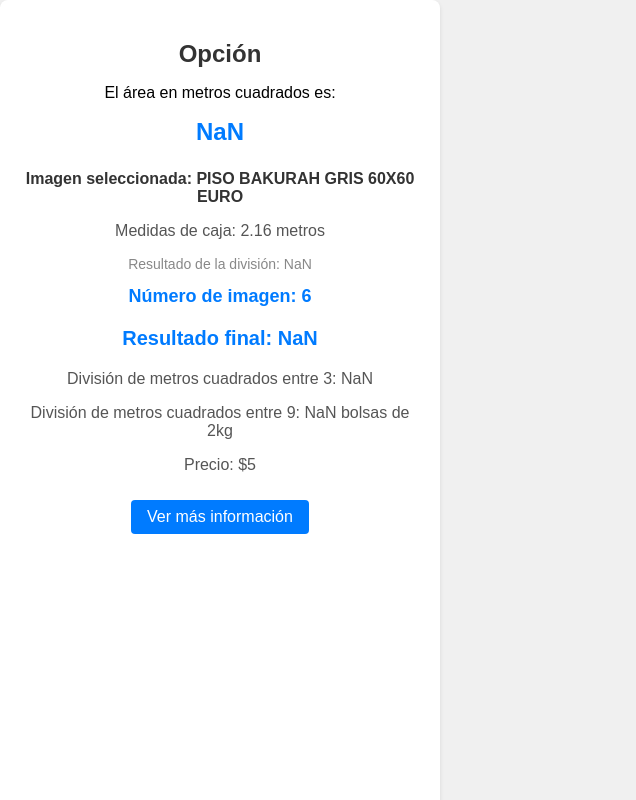
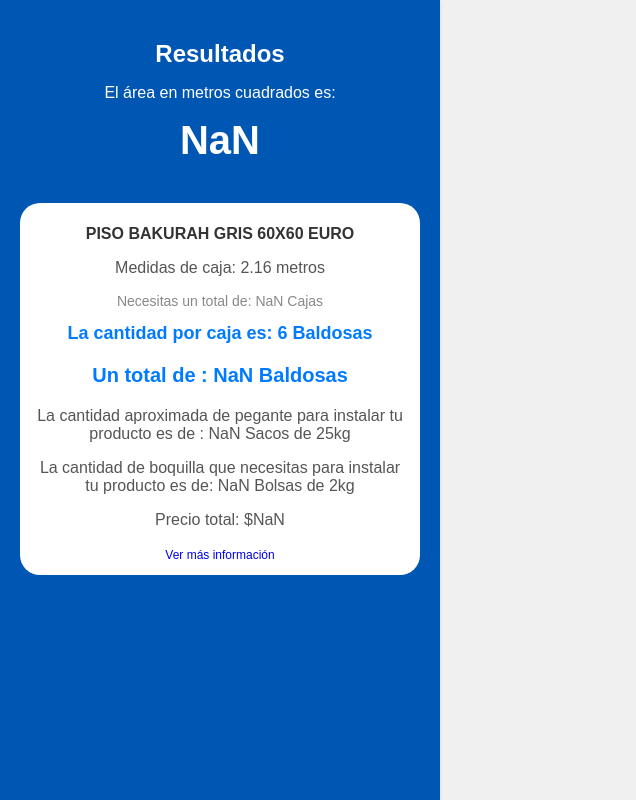
Before and after one commit to CalculadoraTrujillo/Calculadoratrujillo, a plain HTML site: page checkbox1.html in a window 1280 px wide. Both pictures are taken after a click on the element "PISO BAKURAH GRIS". Shown: the full height of the page, 0-636 px from the left. Drawn offline with Linux system fonts and the light colour scheme.

Commit message:
Add files via upload

```diff
--- a/checkbox1.html
+++ b/checkbox1.html
@@ -19,9 +19,7 @@
 
   /* Estilos del contenedor de resultados */
   .result-container {
-
-    background-color: white;
-    border-radius: 8px;
+    background-color:#0056b3;
     padding: 20px;
     box-shadow: 0 2px 4px rgba(0, 0, 0, 0.1);
     text-align: center;
@@ -31,6 +29,7 @@
     height: 100vh;
     left: 0;
   }
+
 
   /* Estilos de la galería de imágenes */
   .image-gallery {
@@ -126,21 +125,12 @@
 
   /* Estilos del botón de información */
   .info-button {
-    margin-top: 10px;
-    background-color: #007bff;
-    color: white;
-    border: none;
-    border-radius: 4px;
-    padding: 8px 16px;
-    cursor: pointer;
-    transition: background-color 0.3s;
+    font-size: 12px;
     text-decoration: none;
-    display: inline-block;
-    text-align: center;
   }
 
   .info-button:hover {
-    background-color: #0056b3;
+color: #007bff;
   }
 
 
@@ -155,10 +145,12 @@
   <div class="container-fluid" style="display: grid; grid-template-columns: 1fr 1fr; width: 100%;">
         <div style="left: 0; position: fixed; width: 50%;">
           <div class="result-container">
-            <h2>Opción</h2>
-            <p>El área en metros cuadrados es:</p>
-            <p id="result-value"></p>
-            <p id="selected-image-name"></p>
+            <h2 style="color: white;">Resultados</h2>
+            <p style="color: white;">El área en metros cuadrados es:</p>
+            <p style="color: white; font-size: 40px;" id="result-value"></p>
+            <div style="background-color: white; border-radius: 20px;">
+              <div style="padding: 12px;">
+                <p  id="selected-image-name"></p>
                 <p id="image-measures"></p>
                 <p class="division-result"></p>
                 <p class="image-number"></p>
@@ -168,15 +160,19 @@
                 <p class="image-price"></p>
                 <a href="otra_pagina.html" class="info-button">Ver más información</a>
               </div>
+
             </div>
 
-        <div style="position: absolute; right: 0 ;width: 50%;">
+          </div>
+        </div>
+
+        <div style="position: absolute; right: 0 ;width: 50%; ">
 
 
 
           <div class="image-gallery">
 
-                  <div class="gallery-item" onclick="showInfo('PISO BAKURAH GRIS 60X60 EURO', '2.16 metros', 2.16, 6, 5)">
+                  <div class="gallery-item" onclick="showInfo('PISO BAKURAH GRIS 60X60 EURO', '2.16 metros', 2.16, 6, 85.131)">
                     <img src="img/PISO BAKURAH GRIS 60X60 C2.16M EURO.jpg" alt="Imagen 1" class="gallery-image">
                     <p>PISO BAKURAH GRIS</p>
                   </div>
@@ -262,26 +258,28 @@
     const divisionBy3Element = document.querySelector(".division-by-3");
     const divisionBy9Element = document.querySelector(".division-by-9");
     const imagePriceElement = document.querySelector(".image-price");
+    const imagePriceElementotal = document.querySelector(".image-price");
     const area = parseFloat(document.getElementById("result-value").textContent);
-    selectedImageName.textContent = `Imagen seleccionada: ${name}`;
+    selectedImageName.textContent = ` ${name}`;
     imageMeasures.textContent = `Medidas de caja: ${measures}`;
     divisionResults.forEach(result => {
       const division = area / cajaRatio;
-      result.textContent = `Resultado de la división: ${Math.round(division)}`;
+      result.textContent = `Necesitas un total de: ${Math.round(division)} Cajas`;
     });
     imageNumberElements.forEach(numberElement => {
-      numberElement.textContent = `Número de imagen: ${Math.round(imageNumber)}`;
+      numberElement.textContent = `La cantidad por caja es: ${Math.round(imageNumber)} Baldosas`;
     });
     const finalResult = Math.round((area / cajaRatio) * imageNumber);
-    finalResultElement.textContent = `Resultado final: ${finalResult}`;
+    finalResultElement.textContent = `Un total de : ${finalResult} Baldosas`;
 
     const divisionBy3 = Math.round(area / 3);
-    divisionBy3Element.textContent = `División de metros cuadrados entre 3: ${divisionBy3}`;
+    divisionBy3Element.textContent = `La cantidad aproximada de pegante para instalar tu producto es de : ${divisionBy3} Sacos de 25kg`;
 
     const divisionBy9 = Math.round(area / 9);
-    divisionBy9Element.textContent = `División de metros cuadrados entre 9: ${divisionBy9} bolsas de 2kg`;
+    divisionBy9Element.textContent = `La cantidad de boquilla que necesitas para instalar tu producto es de: ${divisionBy9} Bolsas de 2kg`;
 
-    imagePriceElement.textContent = `Precio: $${price}`;
+    const totalPrice = price * Math.round((area / cajaRatio));
+  imagePriceElement.textContent = `Precio total: $${totalPrice}`;
   }
 
 
```
Also changed, not shown: index.html (+4 -3 lines), img/logo calculadora.png. Lines whose indentation alone changed are shown as unchanged.
